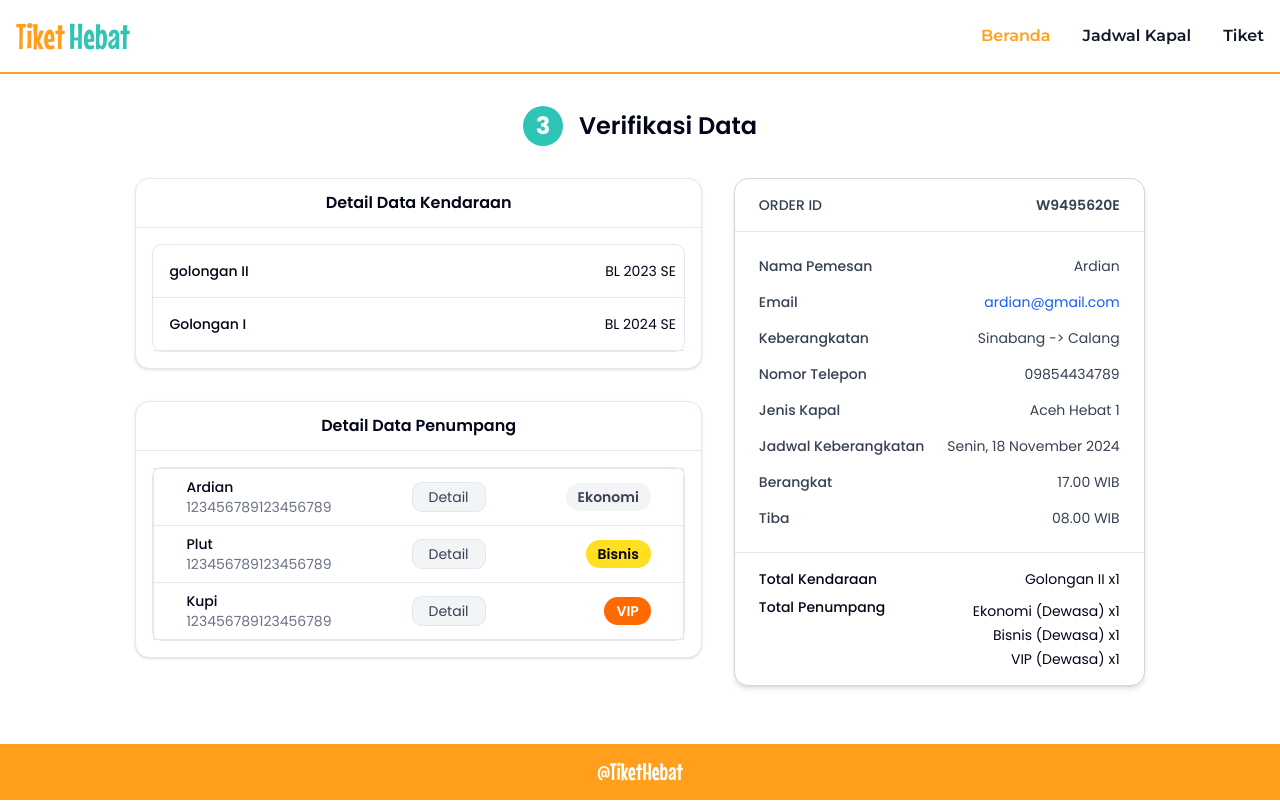
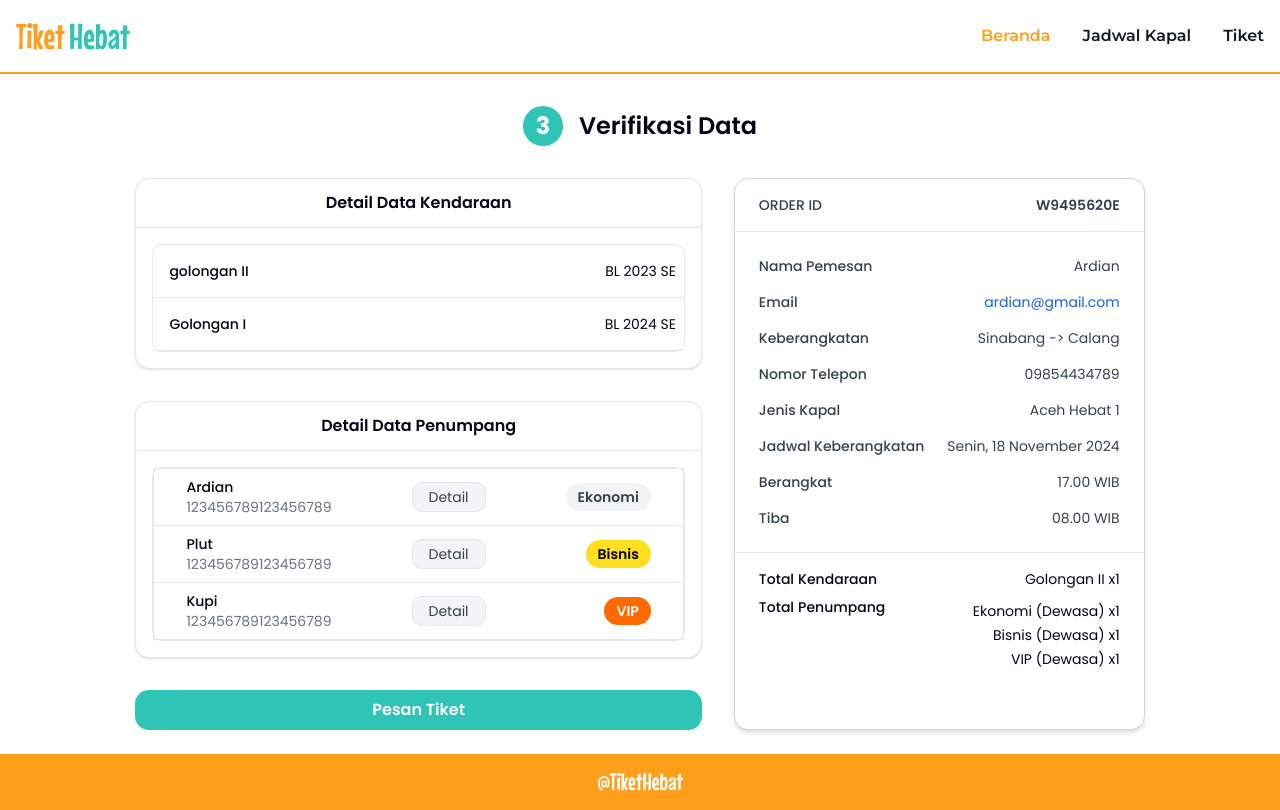
Before and after one commit to Ardiannnnnn/tiket-hebat, a Next.js app: page /book/form/verifikasi in a window 1280 px wide. Built offline with nearby package versions, Linux system fonts and the light colour scheme.

Commit message:
feat: add color hover button

```diff
--- a/app/ui/beranda/form.tsx
+++ b/app/ui/beranda/form.tsx
@@ -60,7 +60,7 @@ export function Form() {
         </div>
         <button
           type="submit"
-          className="bg-Blue text-white rounded-lg p-2.5 hover:bg-blue-600"
+          className="bg-Blue text-white rounded-lg p-2.5 hover:bg-teal-600"
         >
           Cari
         </button>
--- a/app/ui/booking/tiketKendaraan.tsx
+++ b/app/ui/booking/tiketKendaraan.tsx
@@ -127,7 +127,7 @@ export default function TiketKendaraan({ setTabValue }: TiketKendaraanProps) {
           <Plus className="w-4 h-4x" />
         </Button>
         <div className="w-full flex justify-center md:justify-end mt-14 md:mt-0">
-          <Button type="button" onClick={() => setTabValue("penumpang")} className="w-full md:w-fit bg-Blue text-white">
+          <Button type="button" onClick={() => setTabValue("penumpang")} className="w-full md:w-fit bg-Blue text-white hover:bg-teal-600">
             Lanjut ke Tiket Penumpang
           </Button>
         </div>
--- a/app/ui/booking/tiketPenumpang.tsx
+++ b/app/ui/booking/tiketPenumpang.tsx
@@ -187,7 +187,7 @@ export default function TiketPenumpang({ setTabValue }: TiketPenumpangProps) {
           >
             Sebelumnya
           </Button>
-          <Button type="submit" className="bg-Blue text-white">
+          <Button type="submit" className="bg-Blue text-white hover:bg-teal-600">
             Lanjutkan
           </Button>
         </div>
--- a/app/ui/form/formData.tsx
+++ b/app/ui/form/formData.tsx
@@ -222,7 +222,7 @@ export default function FormPenumpang() {
           </CardContent>
         </Card>
       ))}
-      <Button type="submit" className="w-full bg-Blue text-white">
+      <Button type="submit" className="w-full bg-Blue text-white hover:bg-teal-600">
         Lanjutkan
       </Button>
     </form>
--- a/app/ui/verifikasi/data.tsx
+++ b/app/ui/verifikasi/data.tsx
@@ -16,6 +16,7 @@ import {
   TableHeader,
   TableRow,
 } from "@/components/ui/table";
+import Link from "next/link";
 
 const DataVerifikasi = {
   jumlah_kendaraan: [
@@ -145,6 +146,14 @@ export default function Data() {
           </div>
         </CardContent>
       </Card>
+      <div className=" bg-Blue p-2 rounded-xl text-center text-white hover:bg-teal-600 font-semibold">
+        <Link
+            href=""
+        >
+            Pesan Tiket
+        </Link>
+      </div>
     </div>
+
   );
 }
--- a/app/ui/verifikasi/verifikasi.tsx
+++ b/app/ui/verifikasi/verifikasi.tsx
@@ -1,3 +1,4 @@
+import Link from "next/link";
 import { poppins } from "../fonts";
 import Data from "./data";
 import Info from "./info";
```
